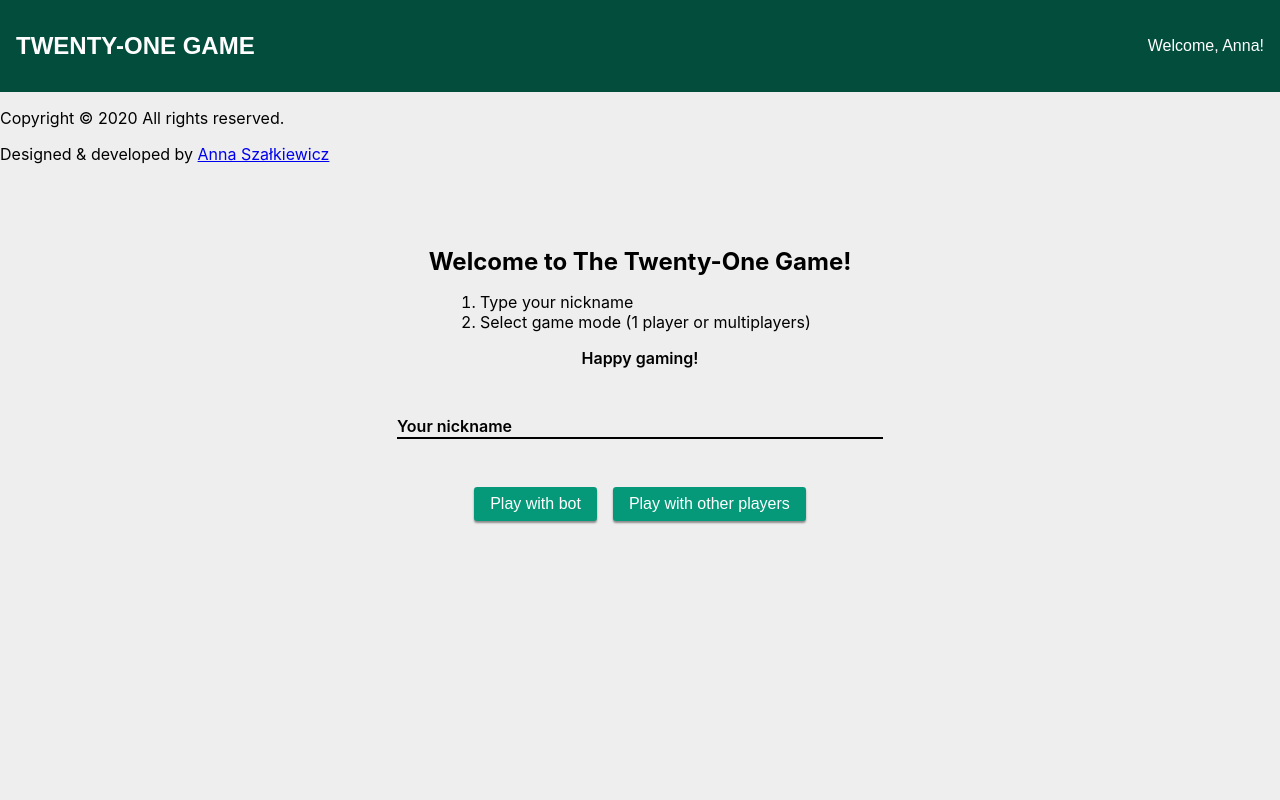
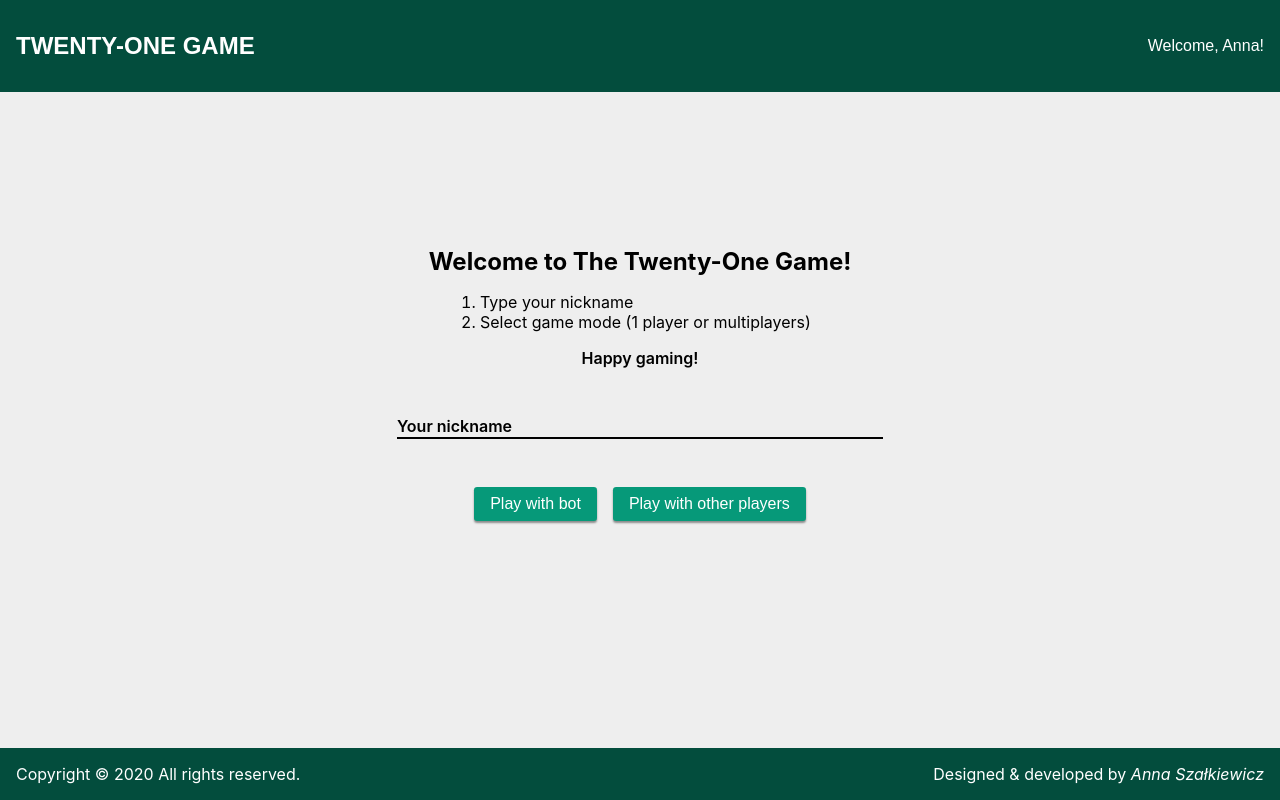
Before and after one commit to annaszalkiewicz/react-blackjack, a React (Create React App) app: page / in a window 1280 px wide. Built offline with nearby package versions, Linux system fonts and the light colour scheme.

Commit message:
Add styling to footer

```diff
--- a/src/components/Footer/Footer.scss
+++ b/src/components/Footer/Footer.scss
@@ -0,0 +1,26 @@
+@import '../../scss/variables';
+@import '../../scss/mixins';
+
+.footer {
+  position: fixed;
+  bottom: 0;
+  left: 0;
+  width: 100%;
+  background: $green1;
+  color: $white;
+  padding: 1rem;
+  @include twoColBetween(column);
+  text-align: center;
+  p {
+    margin: 0;
+  }
+  a {
+    @include link($white);
+  }
+}
+
+@media screen and (min-width: 768px ) {
+  .footer {
+    @include twoColBetween(row);
+  }
+}
--- a/src/components/Header/Header.scss
+++ b/src/components/Header/Header.scss
@@ -2,7 +2,7 @@
 @import '../../scss/mixins';
 
 .header {
-  @include twoColBetween;
+  @include twoColBetween(row);
   width: 100%;
   background: $green1;
   color: $white;
--- a/src/scss/_mixins.scss
+++ b/src/scss/_mixins.scss
@@ -23,9 +23,9 @@
 	font-weight: $semiBold;
 }
 
-@mixin twoColBetween {
+@mixin twoColBetween($dir) {
 	display: flex;
-	flex-direction: row;
+	flex-direction: $dir;
 	justify-content: space-between;
 	align-items: center;
 }
@@ -93,3 +93,14 @@
 	justify-content: center;
 	align-items: center;
 }
+
+@mixin link($color) {
+  text-decoration: none;
+  font-style: italic;
+  color: $color;
+  transition: $transition;
+  &:hover {
+    text-decoration: underline;
+    font-weight: $semiBold;
+  }
+}
```
